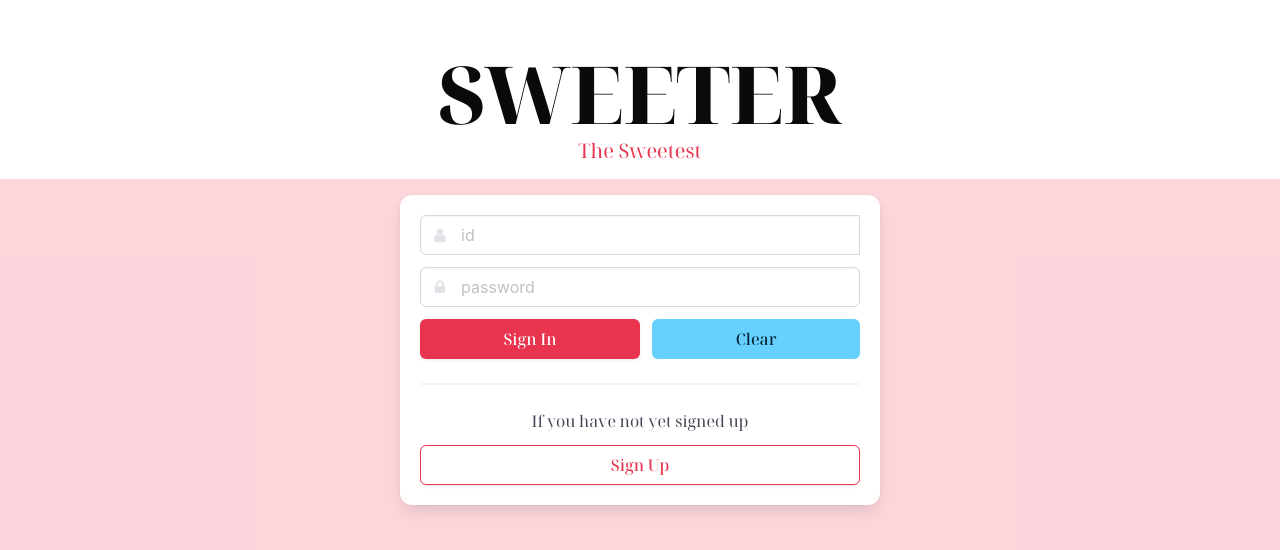
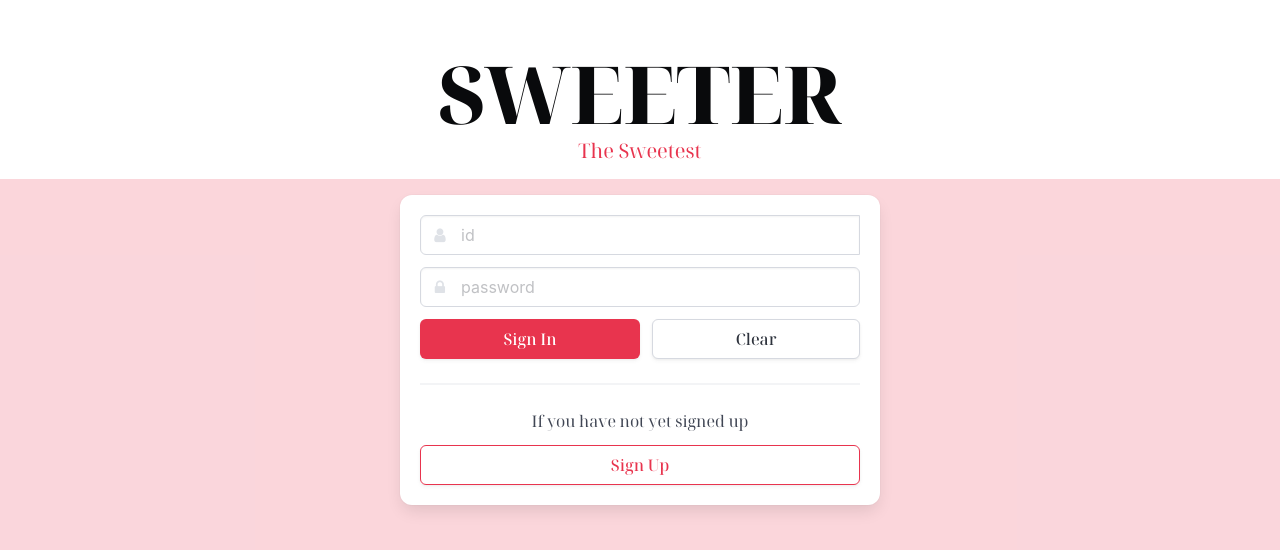
Before and after one commit to MuhammadRamaPradipaWijaya/Sweeter, a Flask app: page /login in a window 1280 px wide. Shown: the top 550 px of the page. Run offline with Flask 3, Linux system fonts and the light colour scheme; some libraries are stand-ins or nearby versions.

Commit message:
First Commit

```diff
--- a/templates/login.html
+++ b/templates/login.html
@@ -253,7 +253,7 @@
                                 <button class="level-item button is-sparta" onclick="sign_in()">
                                     Sign In
                                 </button>
-                                <button class="level-item button is-info" onclick="clearInputs()">
+                                <button class="level-item button" onclick="clearInputs()">
                                     Clear
                                 </button>
                             </nav>
```
